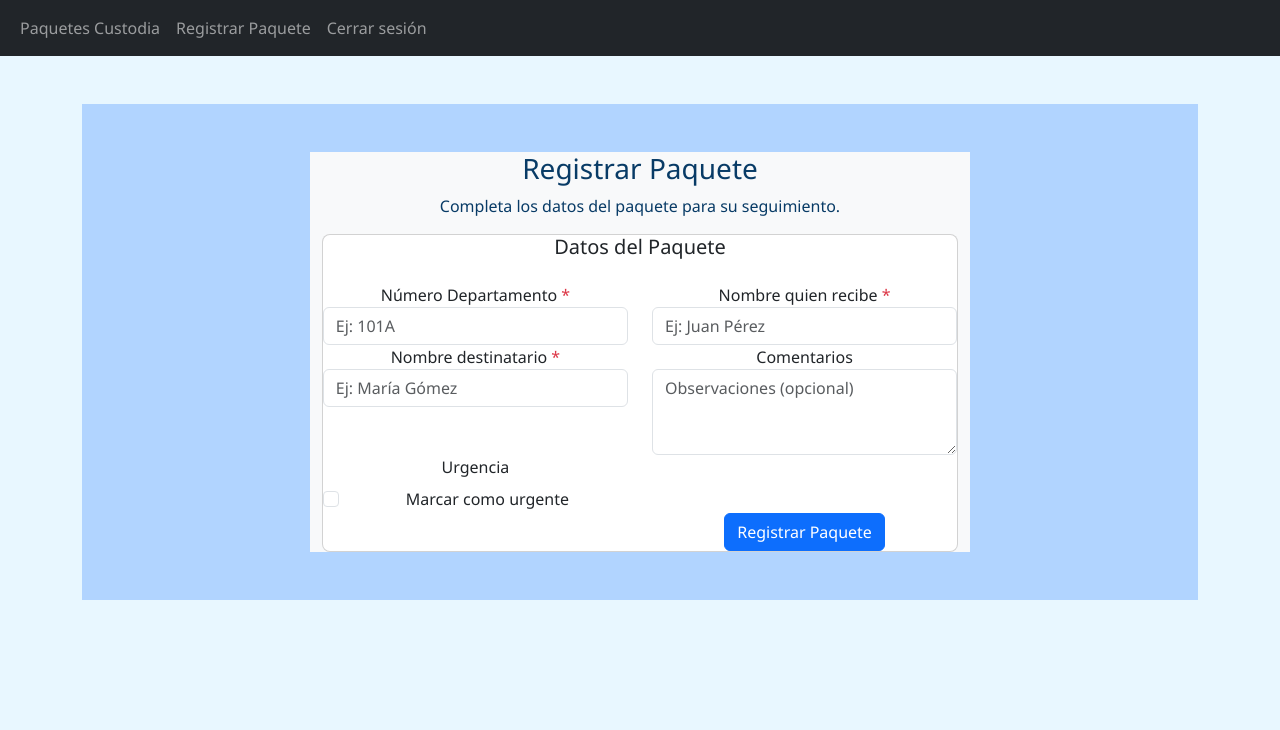
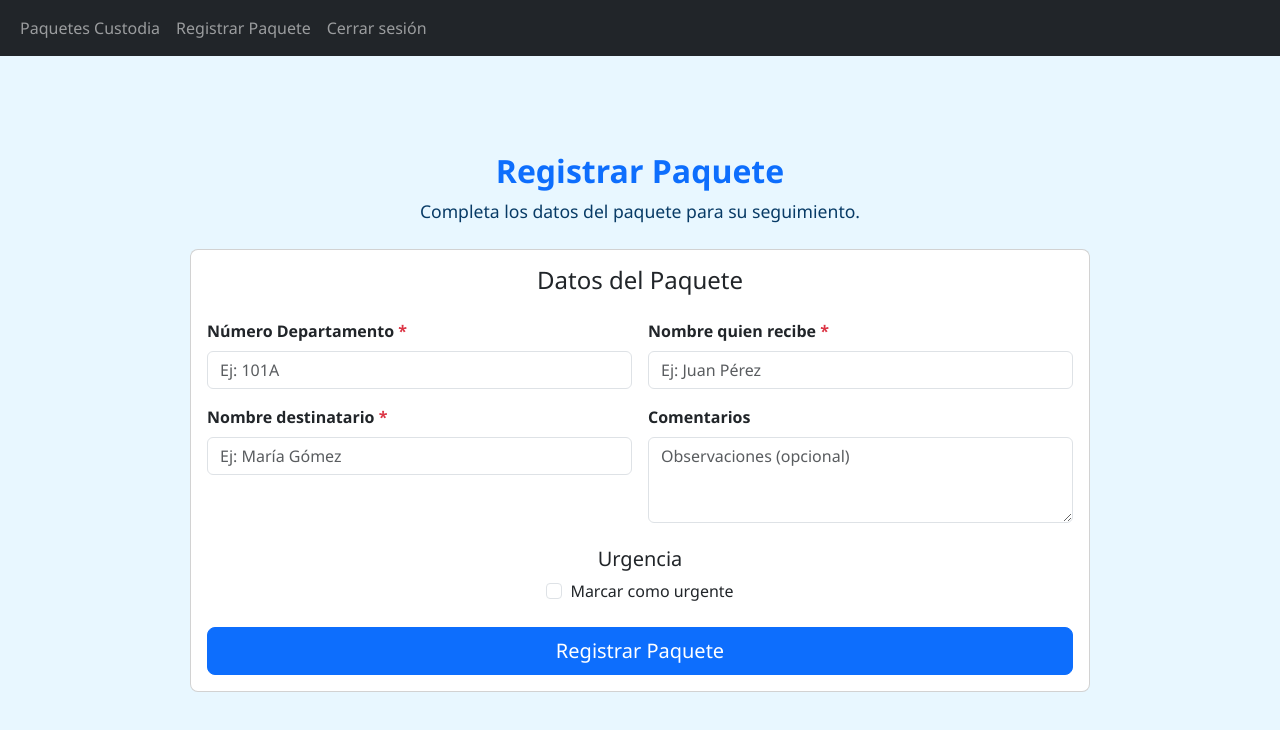
Before and after one commit to Vechegaray23/correspondencia, a React (Vite) app in the folder client/: page /dashboard/conserje/register in a window 1280 px wide. Shown: the top 730 px of the page. Built offline with nearby package versions, Linux system fonts and the light colour scheme.

Commit message:
ui registro paquete

```diff
--- a/client/src/index.css
+++ b/client/src/index.css
@@ -117,3 +117,31 @@ footer a:hover {
   box-shadow: 0 0 0 0.2rem rgba(13, 110, 253, 0.25);
   border-color: var(--bs-primary);
 }
+
+
+
+/* Register Paquete page styles */
+.section-title {
+  color: var(--bs-primary);
+  font-weight: 700;
+}
+
+.section-sub {
+  color: #083b66;
+  font-size: 1.1rem;
+}
+
+.form-label.required::after {
+  content: ' *';
+  color: #dc3545;
+}
+
+.btn-primary {
+  background: var(--bs-primary);
+  border-color: var(--bs-primary);
+}
+
+.btn-primary:hover {
+  background: var(--celeste-dark);
+  border-color: var(--celeste-dark);
+}
--- a/client/src/pages/RegisterPaquete.jsx
+++ b/client/src/pages/RegisterPaquete.jsx
@@ -35,99 +35,96 @@ export default function RegisterPaquete() {
   };
 
   return (
-    <div className="container-fluid px-1 py-5 mx-auto bg-primary bg-opacity-25">
-      <div className="row d-flex justify-content-center">
-        <div className="col-xl-7 col-lg-8 col-md-9 col-11 text-center bg-light">
-          <h3>Registrar Paquete</h3>
-          <p className="blue-text">Completa los datos del paquete para su seguimiento.</p>
+    <main className="container py-5">
+      <h2 className="text-center section-title mb-2">Registrar Paquete</h2>
+      <p className="text-center section-sub mb-4">
+        Completa los datos del paquete para su seguimiento.
+      </p>
 
-          <div className="card">
-            <h5 className="text-center mb-4">Datos del Paquete</h5>
+      <div className="card bg-white mx-auto" style={{ maxWidth: '900px' }}>
+        <div className="card-body">
+          <h4 className="text-center mb-4">Datos del Paquete</h4>
           {error && <div className="alert alert-danger">{error}</div>}
 
-            <form noValidate className="form-card" onSubmit={handleSubmit}>
-              <div className="row justify-content-between text-left">
-                <div className="form-group col-sm-6 flex-column d-flex">
-                  <label className="form-control-label px-3">
-                    Número Departamento<span className="text-danger"> *</span>
+          <form onSubmit={handleSubmit}>
+            <div className="row g-3">
+              <div className="col-md-6">
+                <label htmlFor="dept" className="form-label required fw-semibold">
+                  Número Departamento
                 </label>
                 <input
                   type="text"
                   className="form-control"
+                  id="dept"
                   placeholder="Ej: 101A"
                   value={depto}
                   onChange={(e) => setDepto(e.target.value)}
                   required
                 />
               </div>
-                <div className="form-group col-sm-6 flex-column d-flex">
-                  <label className="form-control-label px-3">
-                    Nombre quien recibe<span className="text-danger"> *</span>
+              <div className="col-md-6">
+                <label htmlFor="receiver" className="form-label required fw-semibold">
+                  Nombre quien recibe
                 </label>
                 <input
                   type="text"
                   className="form-control"
+                  id="receiver"
                   placeholder="Ej: Juan Pérez"
                   value={receptor}
-                    onChange={e => setReceptor(e.target.value)}
+                  onChange={(e) => setReceptor(e.target.value)}
                   required
                 />
               </div>
-              </div>
-
-              <div className="row justify-content-between text-left">
-                <div className="form-group col-sm-6 flex-column d-flex">
-                  <label className="form-control-label px-3">
-                    Nombre destinatario<span className="text-danger"> *</span>
+              <div className="col-md-6">
+                <label htmlFor="dest" className="form-label required fw-semibold">
+                  Nombre destinatario
                 </label>
                 <input
                   type="text"
                   className="form-control"
+                  id="dest"
                   placeholder="Ej: María Gómez"
                   value={destinatario}
                   onChange={(e) => setDestinatario(e.target.value)}
                   required
                 />
               </div>
-                <div className="form-group col-sm-6 flex-column d-flex">
-                  <label className="form-control-label px-3">Comentarios</label>
-
+              <div className="col-md-6">
+                <label htmlFor="comments" className="form-label fw-semibold">
+                  Comentarios
+                </label>
                 <textarea
                   className="form-control"
+                  id="comments"
+                  rows="3"
                   placeholder="Observaciones (opcional)"
                   value={comentarios}
                   onChange={(e) => setComentarios(e.target.value)}
-                    rows="3"
                 />
               </div>
             </div>
 
-              <div className="row justify-content-between text-left">
-                <div className="form-group col-sm-6 flex-column d-flex">
-                  <label className="form-control-label px-3">Urgencia</label>
-
-                  <div className="form-check mt-2">
+            <div className="mt-4">
+              <h5 className="text-center mb-2">Urgencia</h5>
+              <div className="form-check d-flex justify-content-center">
                 <input
-                      className="form-check-input"
+                  className="form-check-input me-2"
                   type="checkbox"
+                  id="urgent"
                   checked={urgencia}
                   onChange={(e) => setUrgencia(e.target.checked)}
-                      id="urgenciaCheck"
                 />
-                    <label className="form-check-label" htmlFor="urgenciaCheck">
-
+                <label className="form-check-label" htmlFor="urgent">
                   Marcar como urgente
                 </label>
               </div>
             </div>
-              </div>
 
-              <div className="row justify-content-end">
-                <div className="form-group col-sm-6">
-                  <button type="submit" className="btn btn-primary btn-block">
+            <div className="d-grid mt-4">
+              <button type="submit" className="btn btn-primary btn-lg">
                 Registrar Paquete
               </button>
-                </div>
             </div>
           </form>
           {qr && (
@@ -145,7 +142,6 @@ export default function RegisterPaquete() {
           )}
         </div>
       </div>
-      </div>
-    </div>
+    </main>
   );
 }
```
Lines whose indentation alone changed are shown as unchanged.
